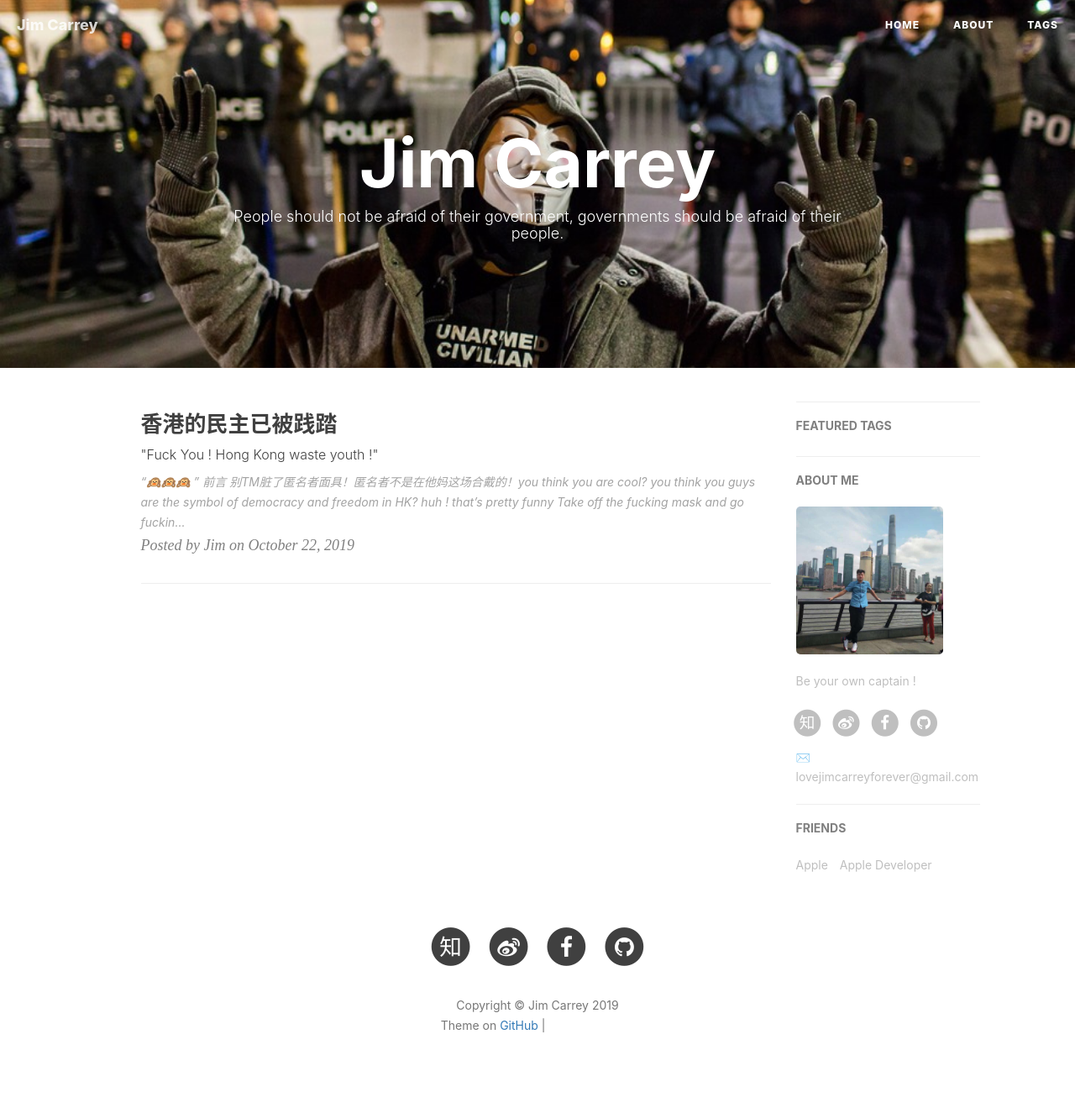
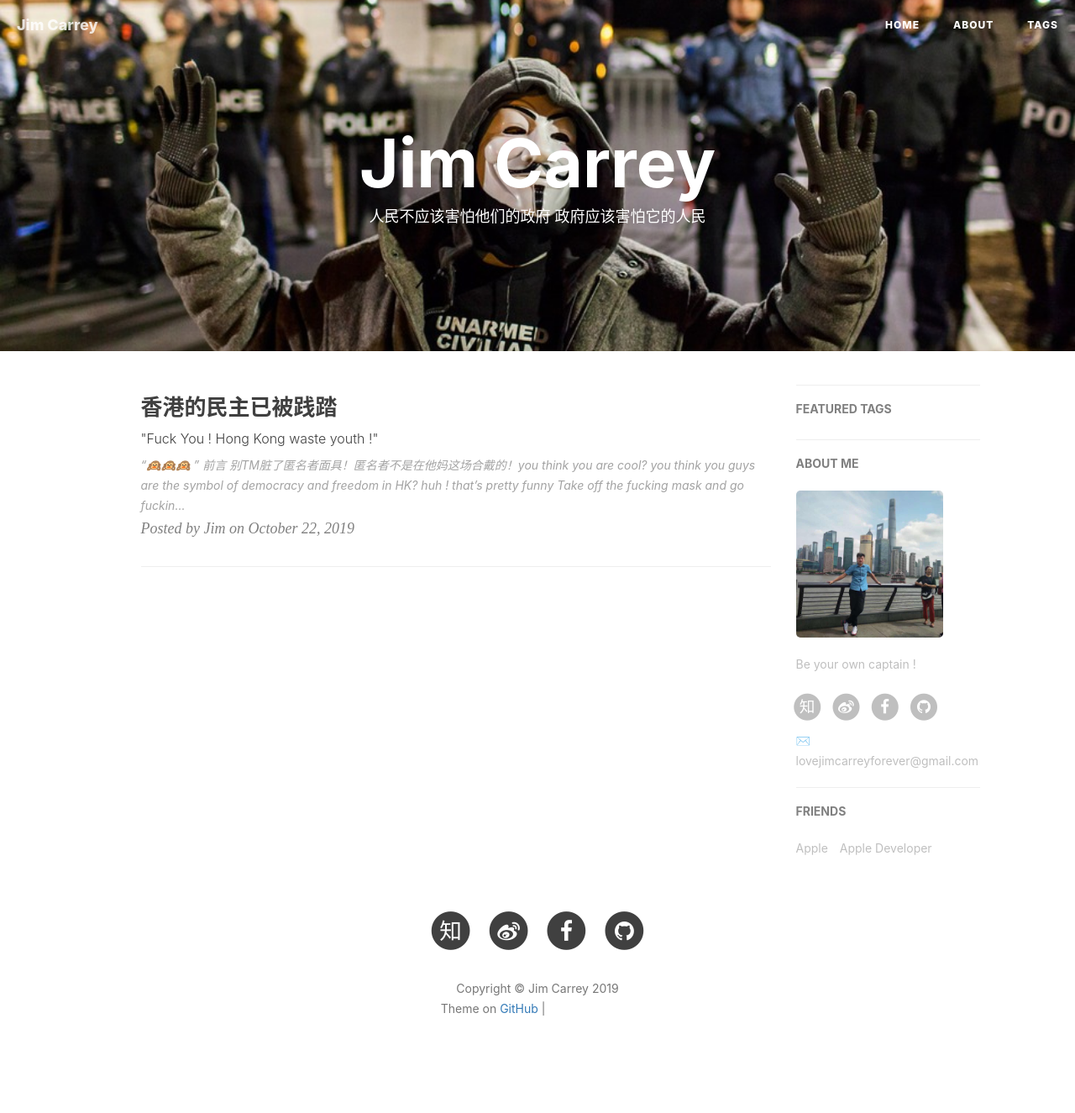
Before and after one commit to Jim-Carrey/jim-carrey.github.io, a Jekyll site: the page built from index.html, in a window 1280 px wide. Shown: the whole page at 84% size. Built offline with Jekyll 4.4.1, drawn with Linux system fonts in a browser that asks for light colours; nearby versions of some CDN libraries; the list of posts is cut into pages by our own code; comment, search, counter and statistics services are not loaded; grey boxes are pictures that could not be loaded.

Commit message:
modify signature

```diff
--- a/index.html
+++ b/index.html
@@ -1,6 +1,7 @@
 ---
 layout: page
-description: "People should not be afraid of their government, governments should be afraid of their people."
+description: "人民不应该害怕他们的政府
+政府应该害怕它的人民"
 ---
 
 {% for post in paginator.posts %}
```
